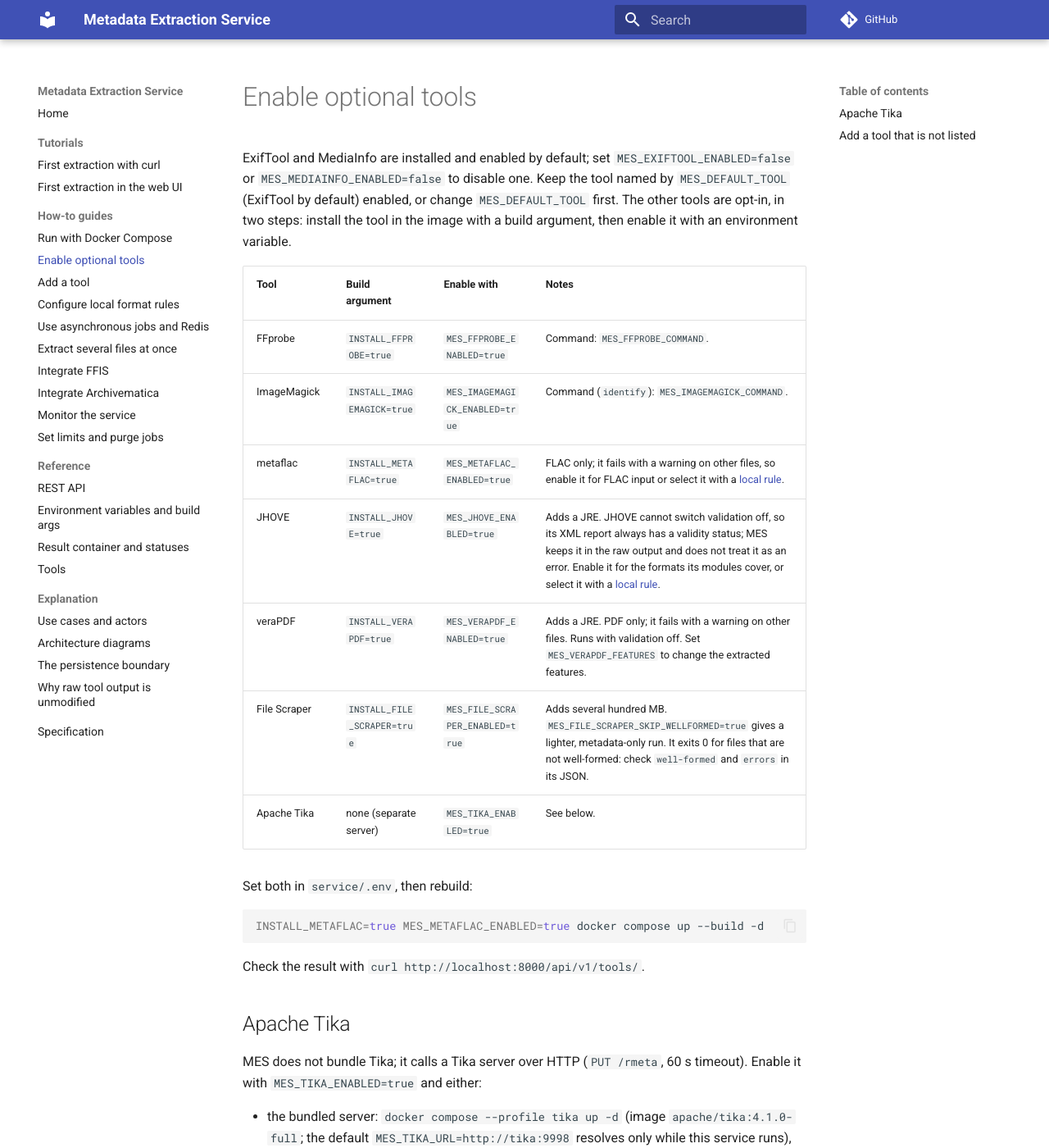
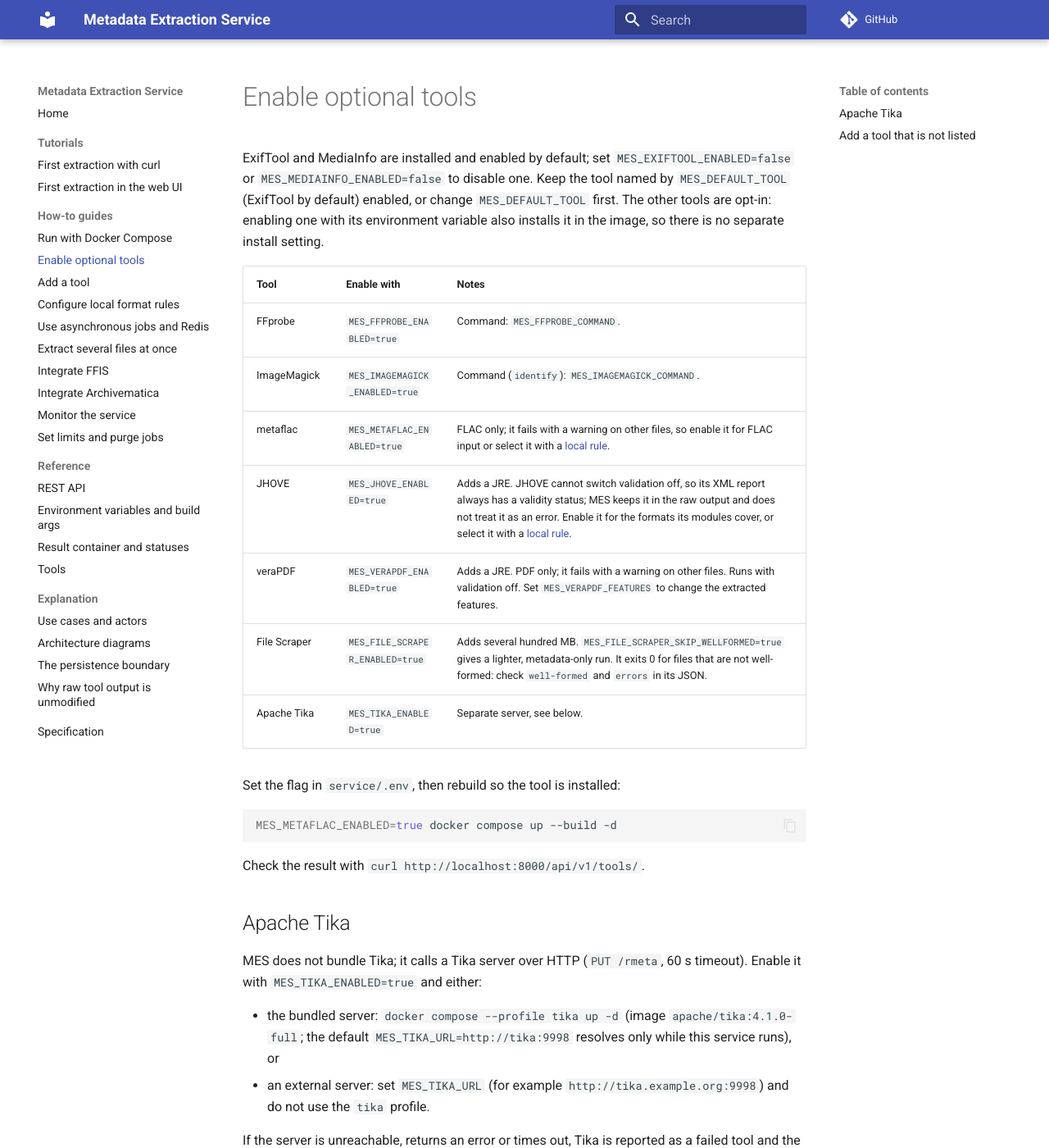
Before and after one commit to EOSC-EDEN/metadata-extraction-service, an MkDocs documentation site: the page built from docs/how-to/optional-tools.md, in a window 1280 px wide and 1400 px high. Shown: the whole window at 82% size. Built offline with MkDocs 1.6.1 and Material for MkDocs 9.7.7, drawn with Linux system fonts in a browser that asks for light colours; comment, search, counter and statistics services are not loaded.

````diff
--- a/docs/how-to/optional-tools.md
+++ b/docs/how-to/optional-tools.md
@@ -1,21 +1,21 @@
 # Enable optional tools
 
-ExifTool and MediaInfo are installed and enabled by default; set `MES_EXIFTOOL_ENABLED=false` or `MES_MEDIAINFO_ENABLED=false` to disable one. Keep the tool named by `MES_DEFAULT_TOOL` (ExifTool by default) enabled, or change `MES_DEFAULT_TOOL` first. The other tools are opt-in, in two steps: install the tool in the image with a build argument, then enable it with an environment variable.
+ExifTool and MediaInfo are installed and enabled by default; set `MES_EXIFTOOL_ENABLED=false` or `MES_MEDIAINFO_ENABLED=false` to disable one. Keep the tool named by `MES_DEFAULT_TOOL` (ExifTool by default) enabled, or change `MES_DEFAULT_TOOL` first. The other tools are opt-in: enabling one with its environment variable also installs it in the image, so there is no separate install setting.
 
-| Tool | Build argument | Enable with | Notes |
-|---|---|---|---|
-| FFprobe | `INSTALL_FFPROBE=true` | `MES_FFPROBE_ENABLED=true` | Command: `MES_FFPROBE_COMMAND`. |
-| ImageMagick | `INSTALL_IMAGEMAGICK=true` | `MES_IMAGEMAGICK_ENABLED=true` | Command (`identify`): `MES_IMAGEMAGICK_COMMAND`. |
-| metaflac | `INSTALL_METAFLAC=true` | `MES_METAFLAC_ENABLED=true` | FLAC only; it fails with a warning on other files, so enable it for FLAC input or select it with a [local rule](local-format-rules.md). |
-| JHOVE | `INSTALL_JHOVE=true` | `MES_JHOVE_ENABLED=true` | Adds a JRE. JHOVE cannot switch validation off, so its XML report always has a validity status; MES keeps it in the raw output and does not treat it as an error. Enable it for the formats its modules cover, or select it with a [local rule](local-format-rules.md). |
-| veraPDF | `INSTALL_VERAPDF=true` | `MES_VERAPDF_ENABLED=true` | Adds a JRE. PDF only; it fails with a warning on other files. Runs with validation off. Set `MES_VERAPDF_FEATURES` to change the extracted features. |
-| File Scraper | `INSTALL_FILE_SCRAPER=true` | `MES_FILE_SCRAPER_ENABLED=true` | Adds several hundred MB. `MES_FILE_SCRAPER_SKIP_WELLFORMED=true` gives a lighter, metadata-only run. It exits 0 for files that are not well-formed: check `well-formed` and `errors` in its JSON. |
-| Apache Tika | none (separate server) | `MES_TIKA_ENABLED=true` | See below. |
+| Tool | Enable with | Notes |
+|---|---|---|
+| FFprobe | `MES_FFPROBE_ENABLED=true` | Command: `MES_FFPROBE_COMMAND`. |
+| ImageMagick | `MES_IMAGEMAGICK_ENABLED=true` | Command (`identify`): `MES_IMAGEMAGICK_COMMAND`. |
+| metaflac | `MES_METAFLAC_ENABLED=true` | FLAC only; it fails with a warning on other files, so enable it for FLAC input or select it with a [local rule](local-format-rules.md). |
+| JHOVE | `MES_JHOVE_ENABLED=true` | Adds a JRE. JHOVE cannot switch validation off, so its XML report always has a validity status; MES keeps it in the raw output and does not treat it as an error. Enable it for the formats its modules cover, or select it with a [local rule](local-format-rules.md). |
+| veraPDF | `MES_VERAPDF_ENABLED=true` | Adds a JRE. PDF only; it fails with a warning on other files. Runs with validation off. Set `MES_VERAPDF_FEATURES` to change the extracted features. |
+| File Scraper | `MES_FILE_SCRAPER_ENABLED=true` | Adds several hundred MB. `MES_FILE_SCRAPER_SKIP_WELLFORMED=true` gives a lighter, metadata-only run. It exits 0 for files that are not well-formed: check `well-formed` and `errors` in its JSON. |
+| Apache Tika | `MES_TIKA_ENABLED=true` | Separate server, see below. |
 
-Set both in `service/.env`, then rebuild:
+Set the flag in `service/.env`, then rebuild so the tool is installed:
 
 ```bash
-INSTALL_METAFLAC=true MES_METAFLAC_ENABLED=true docker compose up --build -d
+MES_METAFLAC_ENABLED=true docker compose up --build -d
 ```
 
 Check the result with `curl http://localhost:8000/api/v1/tools/`.
````
Also changed, not shown: docs/reference/configuration.md (+1 -10 lines), 4 other files.
